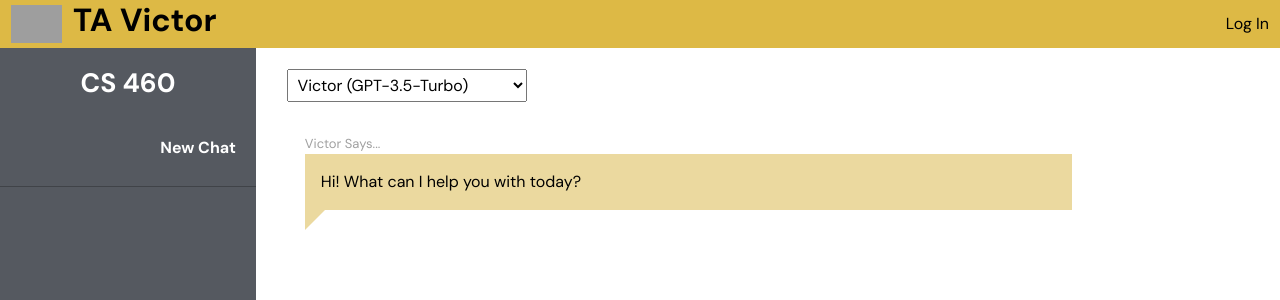
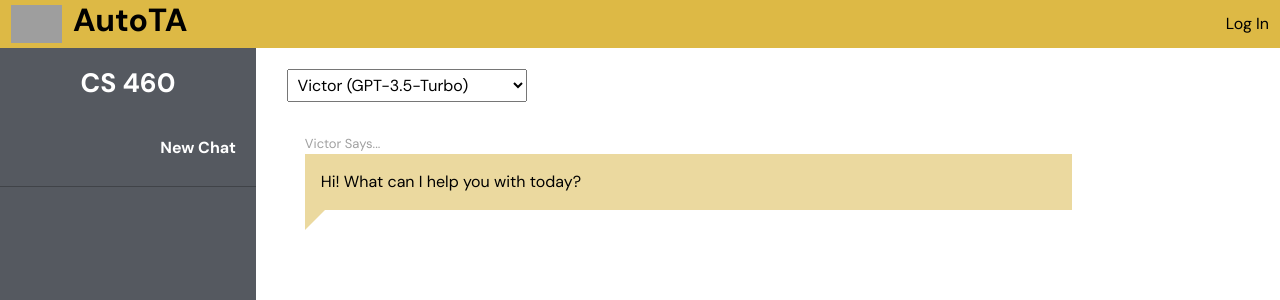
Before and after one commit to aaronvancuren/ChatbotTeachingAssistant, a FastAPI app: template frontend/templates/chat.html in a window 1280 px wide; the page is wider, and only the part inside the window is pictured. Shown: the top 300 px of that part. Run offline with FastAPI, Linux system fonts and the light colour scheme; the template is opened without the code that fills it, so the values that code supplies are empty; parts of the project's set-up code (start-up, migrations or seed data) failed here and were passed over; grey boxes are pictures that could not be loaded.

Commit message:
Updated general visuals

```diff
--- a/backend/models/sampler.py
+++ b/backend/models/sampler.py
@@ -8,7 +8,7 @@ def CreateSampleClassSections(num = 1):
     for i in range(0, num):
         tmpClass = ClassSection()
         tmpClass.id = uuid.uuid4()                          # Replace with UUID of Class
-        tmpClass.name = "Example Class " + str(i)                     # Replace with Name of Class
+        tmpClass.name = "Example Class " + str(i + 1)                     # Replace with Name of Class
         tmpClass.professor_id = "Example Professor" + str(i)         # Replace with Professor of Class
         tmpClass.section = str(i)                                # Replace with Section of Class
         tmpClass.teaching_assistant_id = "Example Student " + str(i)  # Replace with TA
--- a/frontend/templates/elements/HTML_Head.html
+++ b/frontend/templates/elements/HTML_Head.html
@@ -3,7 +3,7 @@
     <meta name="viewport" content="width=device-width, initial-scale=1.0"/>
     <meta name="robots" content="noindex, nofollow, noarchive, nositelinkssearchbox, nosnippet, noimageindex, noai, noimageai"/>
 
-    <title>TA Victor</title>
+    <title>AutoTA</title>
 
     <script src="https://ajax.googleapis.com/ajax/libs/jquery/3.7.1/jquery.min.js"></script>
     <script src="https://cdn.jsdelivr.net/npm/bootstrap@5.3.3/dist/js/bootstrap.bundle.min.js" integrity="sha384-YvpcrYf0tY3lHB60NNkmXc5s9fDVZLESaAA55NDzOxhy9GkcIdslK1eN7N6jIeHz" crossorigin="anonymous"></script>
--- a/frontend/templates/elements/Header_General.html
+++ b/frontend/templates/elements/Header_General.html
@@ -3,7 +3,7 @@
     <a href="/">
         <img src="https://cdn-icons-png.flaticon.com/512/46/46955.png" />
         <span>
-            <h1>TA Victor</h1>
+            <h1>AutoTA</h1>
         </span>
     </a>
 
```
